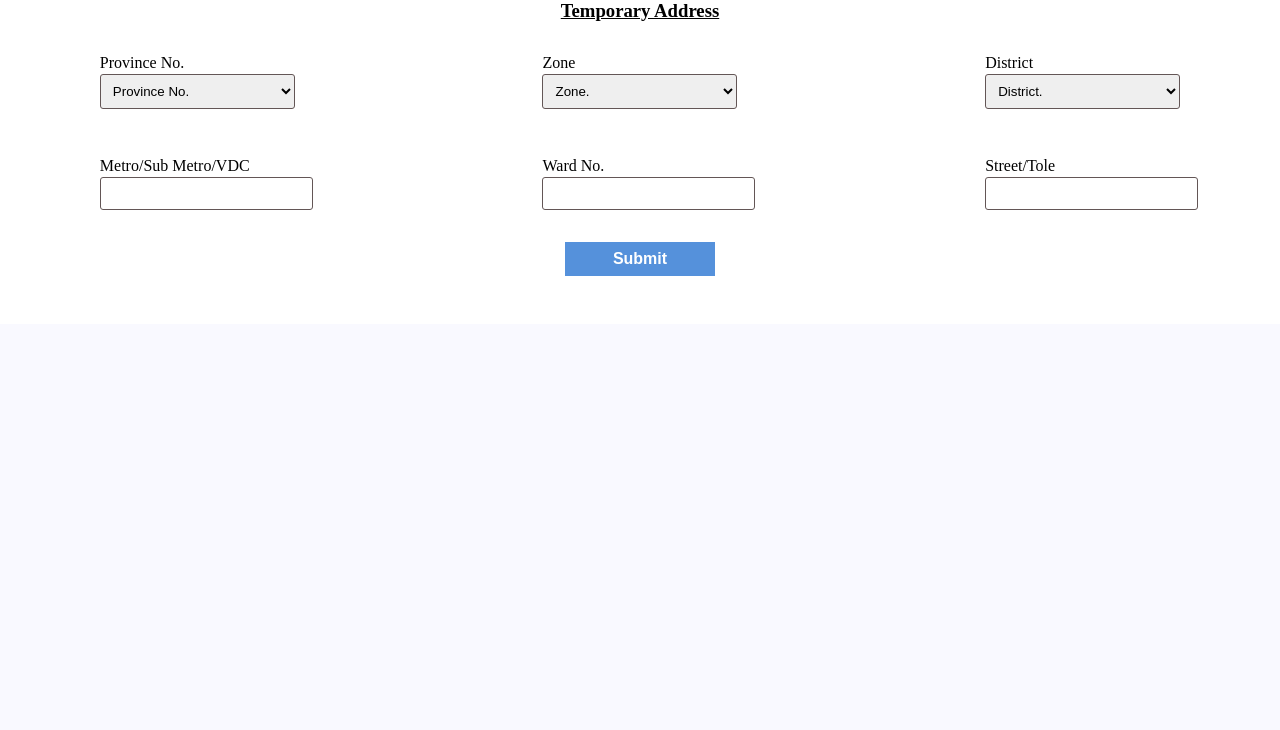
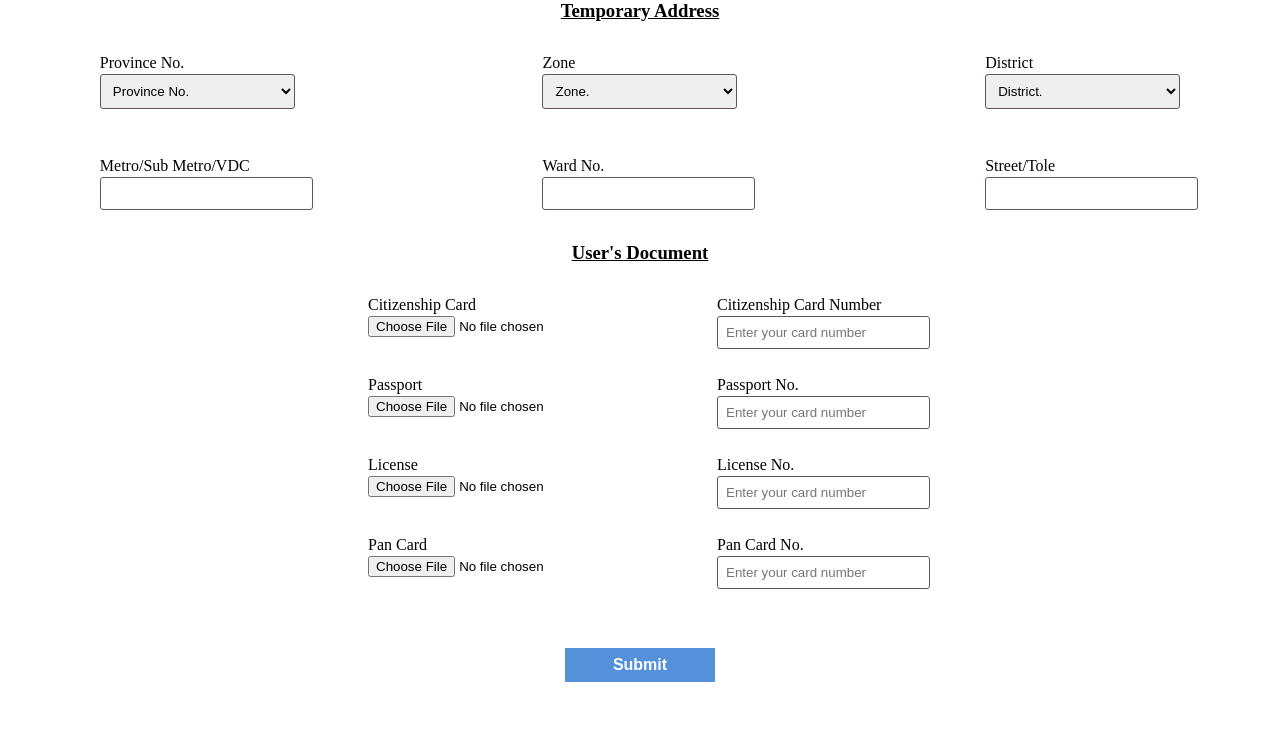
Before and after one commit to aadarsha07/SSN, a PHP site: page /app/frontend/admin/index.php in a window 1280 px wide. Shown: the part 753-1483 px from the top of the page. Before the commit the page ends 1029 px from the top, so only its background shows below. Run offline with PHP 8.4, Linux system fonts and the light colour scheme; the visitor is signed in with stand-in values (Sample User, id 1).

Commit message:
Add file type in new application from.

```diff
--- /dev/null
+++ b/app/backend/add_new_application.php
@@ -0,0 +1,2 @@
+<?php
+print_r($_POST);
--- a/app/frontend/admin/new_form.php
+++ b/app/frontend/admin/new_form.php
@@ -1,5 +1,5 @@
 <div class="new_form">
-    <form action="" class="new_application">
+    <form action="../../backend/add_new_application.php" class="new_application" method="POST" enctype="multipart/form-data">
         <div class="form-heading">
             <h3>General Details</h3>
         </div>
@@ -95,7 +95,7 @@
         <div class="permanent_address">
             <div class="form-input">
                 <label for="">Province No.</label>
-                <select name="" id="">
+                <select name="p_province_no" id="">
                     <option value="">Province No.</option>
                     <option value="1">1</option>
                     <option value="2">2</option>
@@ -109,7 +109,7 @@
 
             <div class="form-input">
                 <label for="">Zone</label>
-                <select name="" id="">
+                <select name="p_zone" id="">
                     <option value="">Zone.</option>
                     <option value="1">1</option>
                     <option value="2">2</option>
@@ -123,7 +123,7 @@
 
             <div class="form-input">
                 <label for="">District</label>
-                <select name="" id="">
+                <select name="p_district" id="">
                     <option value="">District.</option>
                     <option value="1">1</option>
                     <option value="2">2</option>
@@ -137,28 +137,28 @@
 
             <div class="form-input">
                 <label for="">Metro/Sub Metro/VDC</label>
-                <input type="text" name="metro" class="form-control">
+                <input type="text" name="p_metro" class="form-control">
             </div>
 
             <div class="form-input">
                 <label for="">Ward No.</label>
-                <input type="number" min="1" name="metro" class="form-control">
+                <input type="number" min="1" name="p_ward" class="form-control">
             </div>
 
             <div class="form-input">
                 <label for="">Street/Tole</label>
-                <input type="text" name="street" class="form-control">
+                <input type="text" name="p_street" class="form-control">
             </div>
         </div>
 
-        <!-- Temporary Address -->
+        <!-- Permanent Address -->
         <div class="form-heading">
             <h3>Temporary Address</h3>
         </div>
         <div class="permanent_address">
             <div class="form-input">
                 <label for="">Province No.</label>
-                <select name="" id="">
+                <select name="t_province_no" id="">
                     <option value="">Province No.</option>
                     <option value="1">1</option>
                     <option value="2">2</option>
@@ -172,7 +172,7 @@
 
             <div class="form-input">
                 <label for="">Zone</label>
-                <select name="" id="">
+                <select name="t_zone" id="">
                     <option value="">Zone.</option>
                     <option value="1">1</option>
                     <option value="2">2</option>
@@ -186,7 +186,7 @@
 
             <div class="form-input">
                 <label for="">District</label>
-                <select name="" id="">
+                <select name="t_district" id="">
                     <option value="">District.</option>
                     <option value="1">1</option>
                     <option value="2">2</option>
@@ -200,19 +200,66 @@
 
             <div class="form-input">
                 <label for="">Metro/Sub Metro/VDC</label>
-                <input type="text" name="metro" class="form-control">
+                <input type="text" name="t_metro" class="form-control">
             </div>
 
             <div class="form-input">
                 <label for="">Ward No.</label>
-                <input type="number" min="1" name="metro" class="form-control">
+                <input type="number" min="1" name="t_ward" class="form-control">
             </div>
 
             <div class="form-input">
                 <label for="">Street/Tole</label>
-                <input type="text" name="street" class="form-control">
+                <input type="text" name="t_street" class="form-control">
             </div>
         </div>
+         <!-- User Document -->
+         <div class="form-heading">
+            <h3>User's Document</h3>
+        </div>
+        <div class="user_document">
+            <div class="user_document_element">
+                <div class="form-input">
+                    <label for="">Citizenship Card</label>
+                    <input type="file" name="citizenship_card">
+                </div>
+                <div class="form-input">
+                    <label for="">Citizenship Card Number</label>
+                    <input type="text" name="citizenship_no" class="form-control" placeholder="Enter your card number">
+                </div>
+            </div>
+            <div class="user_document_element">
+                <div class="form-input">
+                    <label for="">Passport</label>
+                    <input type="file" name="passport">
+                </div>
+                <div class="form-input">
+                    <label for="">Passport No.</label>
+                    <input type="text" name="passport_no" class="form-control" placeholder="Enter your card number">
+                </div>
+            </div>
+            <div class="user_document_element">
+                <div class="form-input">
+                    <label for="">License</label>
+                    <input type="file" name="license">
+                </div>
+                <div class="form-input">
+                    <label for="">License No.</label>
+                    <input type="text" name="license_no" class="form-control" placeholder="Enter your card number">
+                </div>
+            </div>
+            <div class="user_document_element">
+                <div class="form-input">
+                    <label for="">Pan Card</label>
+                    <input type="file" name="pancard">
+                </div>
+                <div class="form-input">
+                    <label for="">Pan Card No.</label>
+                    <input type="text" name="pancard_no" class="form-control" placeholder="Enter your card number">
+                </div>
+            </div>
+        </div>
+
         <div class="btn-element">
             <div class="form-input">
                 <button class="btn btn-primary">Submit</button>
--- a/assets/css/style.css
+++ b/assets/css/style.css
@@ -108,3 +108,13 @@ input[type="text"],input[type="email"], input[type="password"], input[type="date
     padding-right: 3rem;
     padding-left: 3rem;
 }
+.user_document {
+    width: 50%;
+    margin: auto;
+    margin-top: 2rem;
+}
+.user_document_element {
+    display: flex;
+    justify-content: space-around;
+    height: 5rem;
+  }
```
